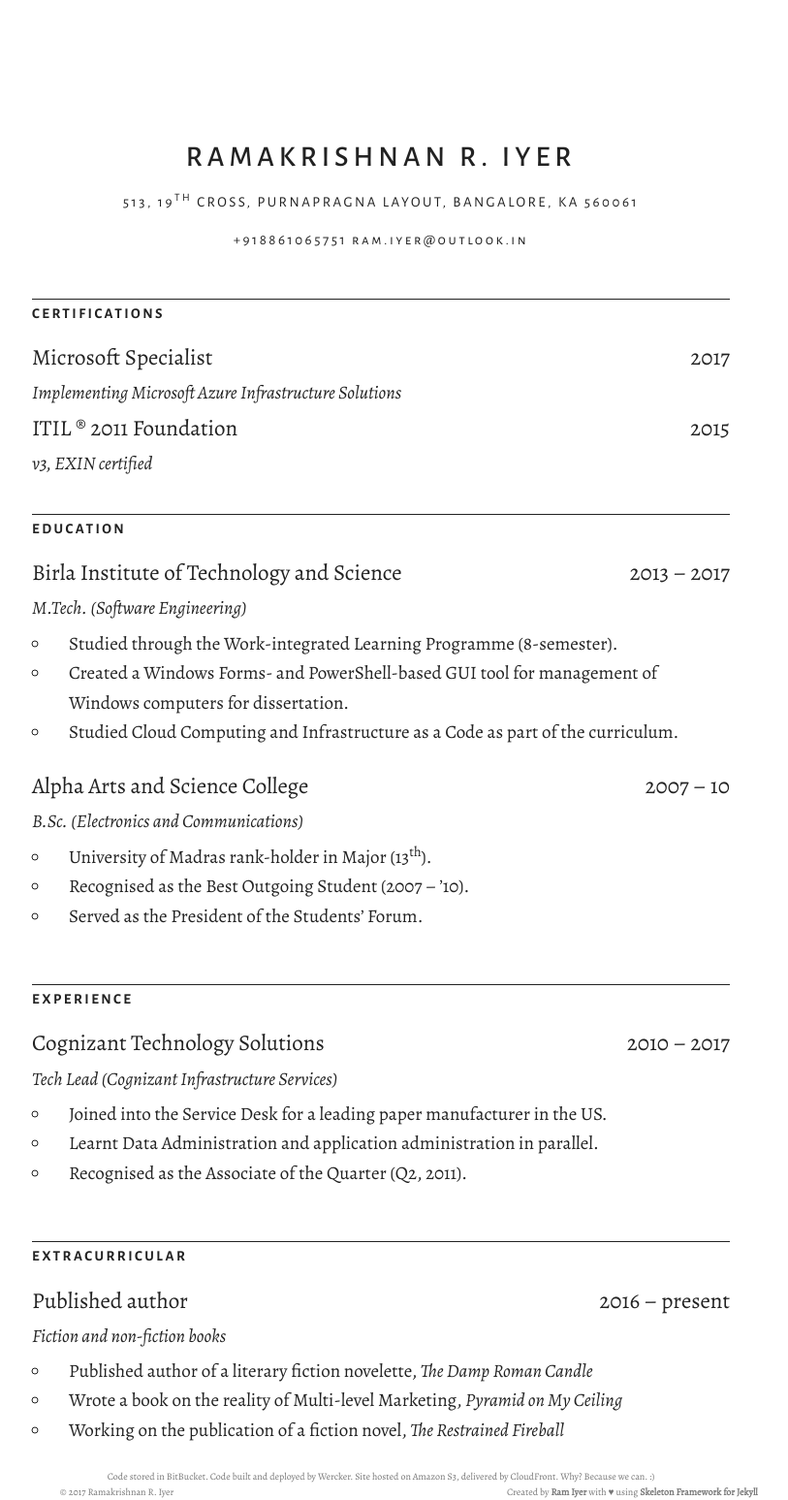
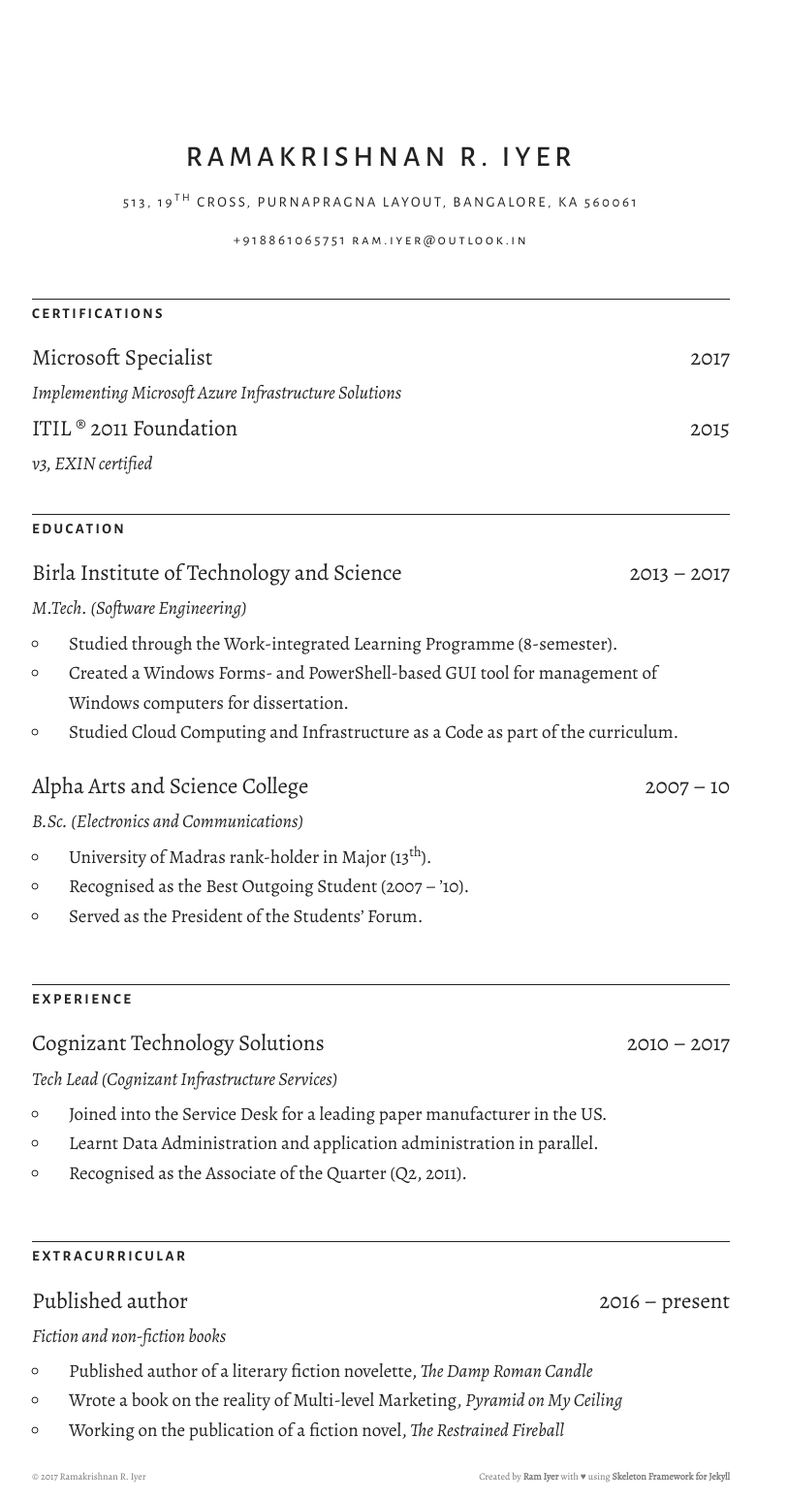
Before and after one commit to theramiyer/resume, a Jekyll site: the page built from index.html, in a window 1280 px wide. Shown: the whole page at 97% size, without its empty margins (247-1060 px from the left). Built offline with Jekyll 4.4.1, drawn with Linux system fonts in a browser that asks for light colours.

Commit message:
Remove attitude message

```diff
--- a/_layouts/default.html
+++ b/_layouts/default.html
@@ -10,9 +10,6 @@
       <div class="row">
           {{ content }}
           <footer class="site-footer">
-            <div class="twelve column" align="center">
-                Code stored in BitBucket. Code built and deployed by Wercker. Site hosted on Amazon&nbsp;S3, delivered by CloudFront. Why? Because we can. :)
-            </div>
             <div class="twelve column">
               <div class="one-third column">
                 <div class="u-pull-left">
```
